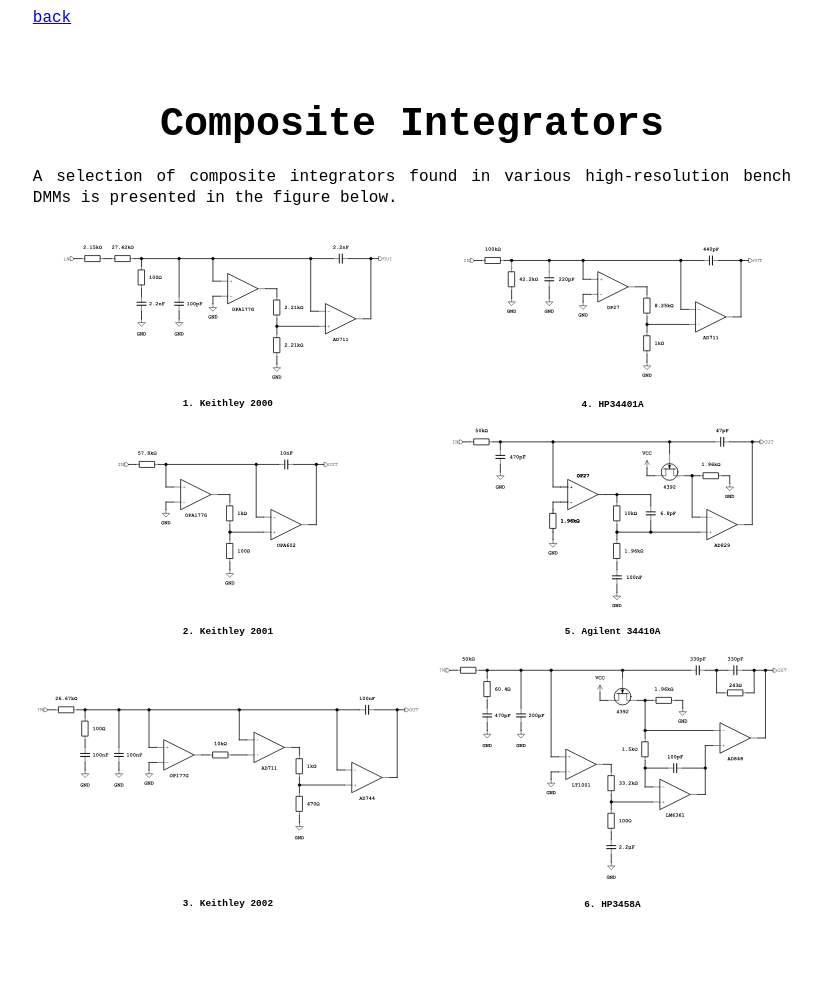
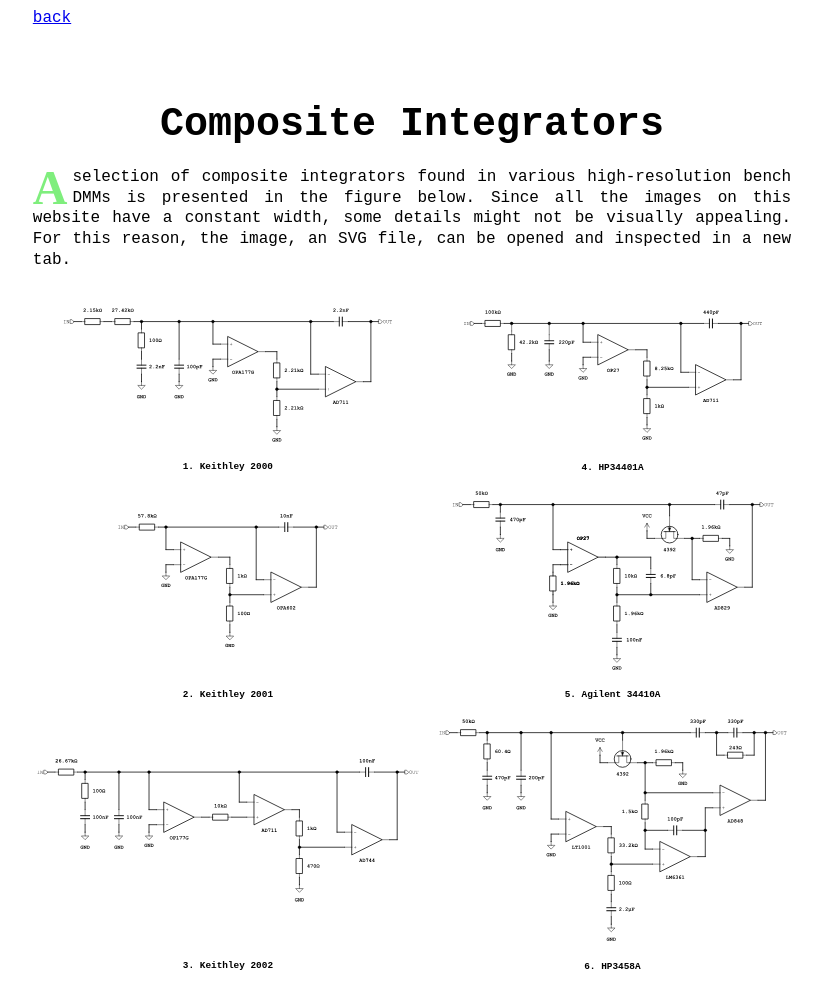
Before and after one commit to NNNILabs/NNNILabs.github.io, a Jekyll site: the page built from _posts/2025-06-18-Composite-Integrators.md, in a window 1280 px wide. Shown: the whole page, without its empty margins (228-1050 px from the left). Built offline with Jekyll 4.4.1, drawn with Linux system fonts in a browser that asks for light colours; before the commit the page ends 924 px from its top, so only the background shows below that.

Commit message:
Update 2025-06-18-Composite-Integrators.md

```diff
--- a/_posts/2025-06-18-Composite-Integrators.md
+++ b/_posts/2025-06-18-Composite-Integrators.md
@@ -6,6 +6,6 @@
 
 # Composite Integrators
 
-A selection of composite integrators found in various high-resolution bench DMMs is presented in the figure below.<br><br>
+<span id="dropcap">A</span> selection of composite integrators found in various high-resolution bench DMMs is presented in the figure below. Since all the images on this website have a constant width, some details might not be visually appealing. For this reason, the image, an SVG file, can be opened and inspected in a new tab.<br><br>
 
 ![Composite Integrators](/assets/img/Composite_Integrators/Integrators.svg)
```
